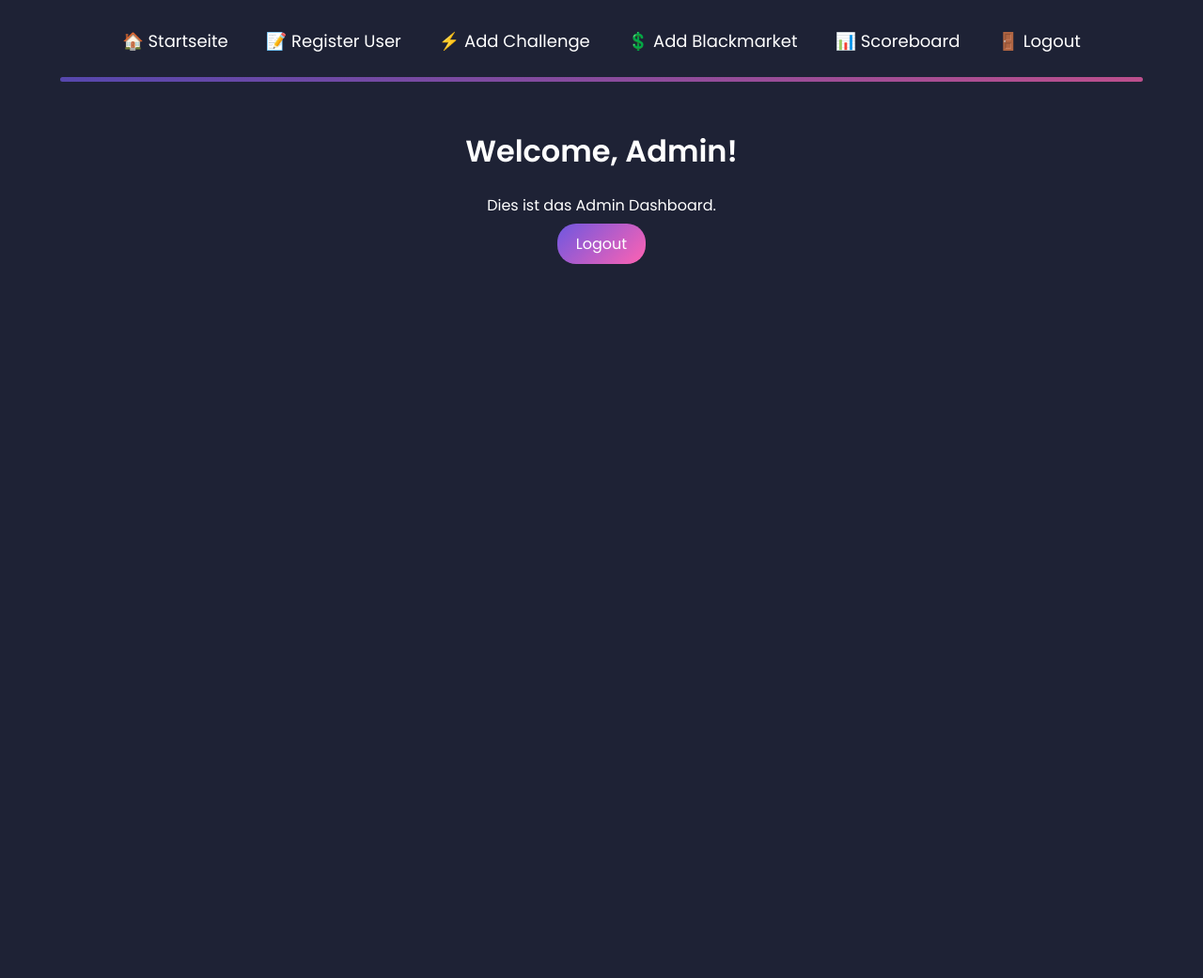
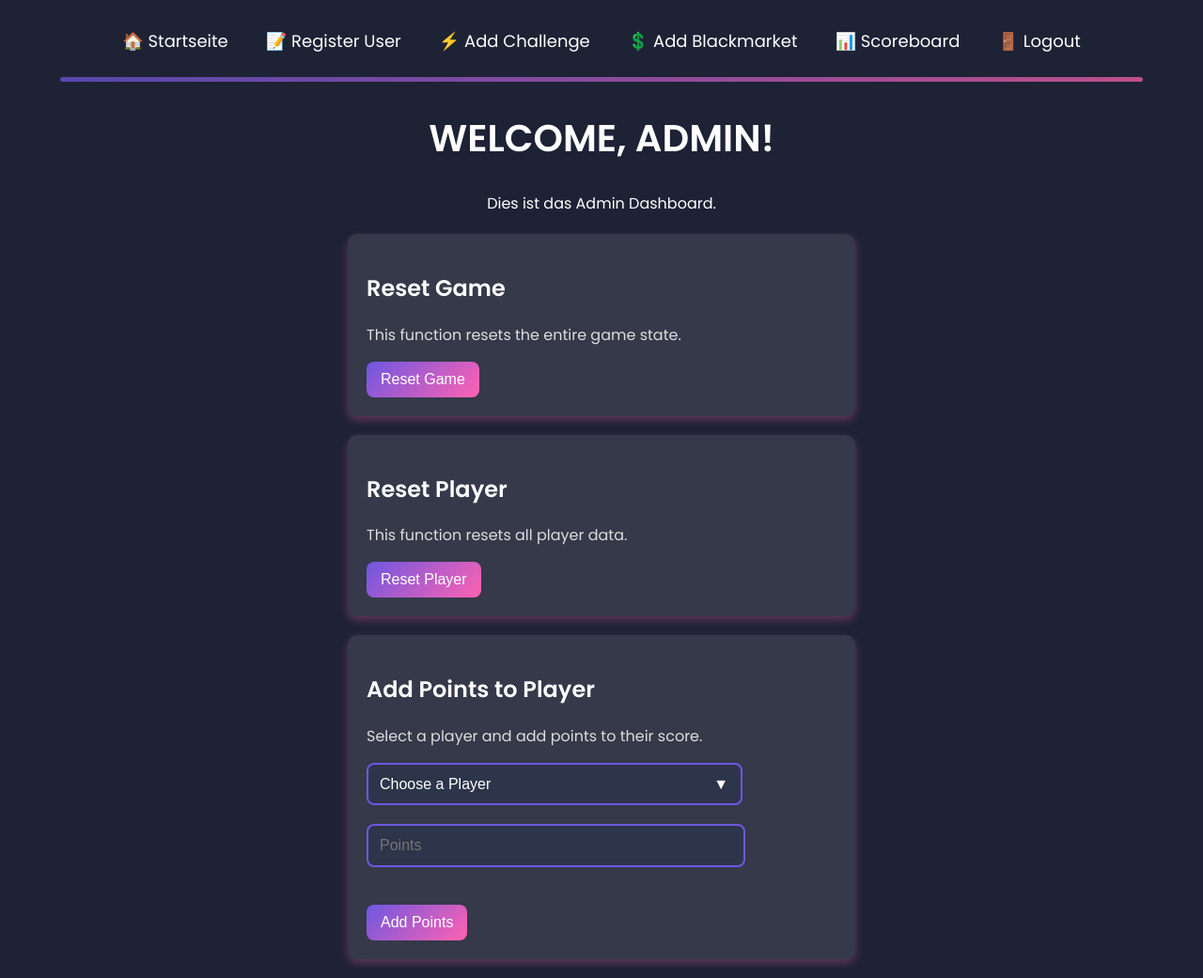
Before and after one commit to Planet-EDKG/lightCTF, a Flask app: page /admin in a window 1280 px wide. Shown: the whole page at 94% size. Before the commit the page ends 281 px from the top, so only its background shows below. Run offline with Flask 3, Linux system fonts and the light colour scheme; the visitor is signed in with stand-in values (Sample User, id 1); data comes from the database, SQL or seed files in the repository.

Commit message:
Added new functions, delete chalenge, add points to player, reset game, reset player

```diff
--- a/routes.py
+++ b/routes.py
@@ -36,7 +36,13 @@ def configure_routes(app):
     @app.route('/admin')
     def admin_dashboard():
         if 'role' in session and session['role'] == 'Admin':
-            return render_template('admin.html')
+
+            conn = sqlite3.connect('users.db')
+            c = conn.cursor()
+            c.execute('SELECT id, username FROM users WHERE role = "Player"')
+            players = c.fetchall()
+
+            return render_template('admin.html', players=players)
         return redirect(url_for('login'))
 
     @app.route('/user')
@@ -145,7 +151,28 @@ def configure_routes(app):
                 flash('Question successfully added!', 'success')
                 return redirect(url_for('add_challenge'))
 
-        return render_template('add_challenge.html')
+        conn = sqlite3.connect('users.db')
+        c = conn.cursor()
+        c.execute('SELECT id, name FROM questions')
+        challenges = c.fetchall()
+        return render_template('add_challenge.html', challenges=challenges)
+
+    @app.route('/delete_challenge', methods=['POST'])
+    def delete_challenge():
+        if 'role' in session and session['role'] == 'Admin':
+            challenge_id = request.form.get('challenge_id')
+
+            if challenge_id:
+                conn = sqlite3.connect('users.db')
+                c = conn.cursor()
+                c.execute('DELETE FROM questions WHERE id = ?', (challenge_id,))
+                conn.commit()
+                conn.close()
+                flash('Deleted Challenge!', 'success')
+            else:
+                flash('Please choose a Challenge', 'error')
+
+        return redirect(url_for('add_challenge'))
 
     @app.route('/scoreboard', methods=['GET'])
     def scoreboard():
@@ -232,7 +259,6 @@ def configure_routes(app):
         if result.startswith("Download available"):
             filename = result.split(": ")[1]
 
-            # Kauf in der Datenbank speichern
             c.execute('INSERT INTO purchased_items (username, item_id) VALUES (?, ?)', (username, item_id))
             conn.commit()
             conn.close()
@@ -242,3 +268,52 @@ def configure_routes(app):
             flash(result, 'danger')
             conn.close()
             return redirect(url_for('blackmarket'))
+
+    @app.route('/reset_game', methods=['POST'])
+    def reset_game():
+        if 'role' in session and session['role'] == 'Admin':
+            conn = sqlite3.connect('users.db')
+            c = conn.cursor()
+
+            c.execute('DELETE FROM answered_questions')
+            c.execute('DELETE FROM correct_answers')
+            c.execute('DELETE FROM purchased_items')
+            c.execute('UPDATE users SET score = 0')
+            c.execute('UPDATE users SET blackmarket_points = 0')
+
+            conn.commit()
+            conn.close()
+
+            flash('Game reset successfully!', 'success')
+        return redirect(url_for('admin_dashboard'))
+
+    @app.route('/reset_players', methods=['POST'])
+    def reset_player():
+        if 'role' in session and session['role'] == 'Admin':
+            username = request.form.get('username')
+            conn = sqlite3.connect('users.db')
+            c = conn.cursor()
+            c.execute('UPDATE users SET score = 0 WHERE role = ?', ('Player',))
+            c.execute('UPDATE users SET blackmarket_points = 0 WHERE role = ?', ('Player',))
+            conn.commit()
+            conn.close()
+
+            flash(f'Reset Players successfully!', 'success')
+        return redirect(url_for('admin_dashboard'))
+
+    @app.route('/add_points', methods=['POST'])
+    def add_points():
+        if 'role' in session and session['role'] == 'Admin':
+            id = request.form.get('username')
+            points = request.form.get('points')
+
+            conn = sqlite3.connect('users.db')
+            c = conn.cursor()
+            c.execute('UPDATE users SET blackmarket_points = blackmarket_points + ? WHERE id = ?', (points, id))
+            c.execute('SELECT username FROM users WHERE id = ?', (id,))
+            username = c.fetchone()[0]
+            conn.commit()
+            conn.close()
+
+            flash(f'Added {points} points to {username} successfully!', 'success')
+        return redirect(url_for('admin_dashboard'))
--- a/templates/admin.html
+++ b/templates/admin.html
@@ -5,7 +5,9 @@
     <meta name="viewport" content="width=device-width, initial-scale=1.0">
     <title>Admin Dashboard</title>
     <link href="https://fonts.googleapis.com/css2?family=Poppins:wght@400;600&display=swap" rel="stylesheet">
+    <link rel="stylesheet" href="{{ url_for('static', filename='style.css') }}">
     <style>
+        /* Grundlegendes Styling */
         body {
             font-family: 'Poppins', sans-serif;
             background-color: #1e2235;
@@ -14,62 +16,133 @@
             margin: 0;
             padding: 0;
         }
+
         h1 {
-            margin-top: 50px;
+            margin-top: 30px;
+            font-size: 2.5rem;
         }
+
         .content {
             margin-top: 20px;
         }
-        a{
-            text-decoration: none;
+
+        .card {
+            background: rgba(255, 255, 255, 0.1);
+            padding: 20px;
+            border-radius: 10px;
+            box-shadow: 0px 4px 10px rgba(255, 98, 178, 0.3);
+            margin: 20px auto;
+            max-width: 500px;
+            text-align: left;
         }
-        .custom-button {
-            background: linear-gradient(135deg, #6e57e0, #ff62b2);
+
+        .card h2 {
             color: white;
-            padding: 10px 20px;
-            border-radius: 20px;
+        }
+
+        .card p {
+            color: #ddd;
+        }
+
+        .card .custom-button {
+            display: block;
+            margin-top: 10px;
+            padding: 10px 15px;
+            background-color: #6e57e0;
+            color: white;
+            border: none;
+            border-radius: 8px;
             font-size: 16px;
             cursor: pointer;
-            transition: background 0.3s ease, transform 0.2s ease;
-        }
-        .logout:hover {
-            transform: scale(1.05);
+            transition: background-color 0.3s;
         }
 
-        nav {
-            margin-top: 20px;
-            display: flex;
-            justify-content: center;
+        .card .custom-button:hover {
+            background-color: #ff62b2;
         }
-        nav ul {
-            list-style-type: none;
-            padding: 0;
-            margin: 0;
-            display: flex;
+
+        .select-container {
+            width: 100%;
+            max-width: 400px;
+            margin-bottom: 20px;
+            position: relative;
         }
-        nav ul li {
-            size: 10px;
+
+        .select-container select {
+            width: 100%;
+            padding: 12px;
+            border: 2px solid #6e57e0;
+            border-radius: 8px;
+            font-size: 16px;
+            background-color: #2d354a;
+            color: white;
+            appearance: none; /* Entfernt Standard-Pfeil */
+            cursor: pointer;
+            outline: none;
+            transition: all 0.3s ease;
+        }
+
+        .select-container::after {
+            content: "▼";
+            position: absolute;
+            top: 48%;
+            right: 15px;
+            transform: translateY(-50%);
+            color: white;
+            font-size: 16px;
+            pointer-events: none;
+        }
+
+        .select-container select:hover,
+        .select-container select:focus {
+            border-color: #ff62b2;
+            background-color: #3a435a;
+            box-shadow: 0 0 10px rgba(255, 98, 178, 0.5);
+        }
+
+        .select-container select option {
+            background-color: #2d354a;
+            color: white;
+            font-size: 16px;
             padding: 10px;
-            margin: 0 10px;
         }
-        nav ul li a {
-            text-decoration: none;
+
+        input[type="text"] {
+            width: 75%;
+            padding: 12px;
+            margin-bottom: 30px;
+            border: 2px solid #6e57e0;
+            border-radius: 8px;
+            font-size: 16px;
+            background-color: #2d354a;
             color: white;
-            font-size: 18px;
+            outline: none;
+            transition: all 0.3s ease;
         }
-        .hr-line {
-            width: 90%;
-            height: 5px;
-            background: linear-gradient(90deg, #6e57e0, #ff62b2);
-            border: none;
-            margin: 15px auto;
-            opacity: 0.7;
-            border-radius: 5px;
+
+        input[type="text"]:hover,
+        input[type="text"]:focus {
+            border-color: #ff62b2;
+            background-color: #3a435a;
+            box-shadow: 0 0 10px rgba(255, 98, 178, 0.5);
         }
 
     </style>
 </head>
 <body>
+
+    {% with messages = get_flashed_messages(with_categories=true) %}
+    {% if messages %}
+        <div class="flash-messages">
+            {% for category, message in messages %}
+                <div class="flash-message {{ category }}">
+                    <span>{{ message }}</span>
+                    <button class="close-btn" onclick="this.parentElement.style.display='none'">✖</button>
+                </div>
+            {% endfor %}
+        </div>
+    {% endif %}
+    {% endwith %}
 
     <nav>
         <ul>
@@ -81,12 +154,46 @@
             <li><a href="/logout">🚪 Logout</a></li>
         </ul>
     </nav>
+
     <hr class="hr-line">
 
     <h1>Welcome, Admin!</h1>
     <div class="content">
         <p>Dies ist das Admin Dashboard.</p>
-        <a href="/logout" class="custom-button">Logout</a>
     </div>
+
+    <div class="card">
+        <h2>Reset Game</h2>
+        <p>This function resets the entire game state.</p>
+        <form method="POST" action="/reset_game">
+            <button type="submit" class="custom-button">Reset Game</button>
+        </form>
+    </div>
+
+    <div class="card">
+        <h2>Reset Player</h2>
+        <p>This function resets all player data.</p>
+        <form method="POST" action="/reset_players">
+            <button type="submit" class="custom-button">Reset Player</button>
+        </form>
+    </div>
+
+    <div class="card">
+        <h2>Add Points to Player</h2>
+        <p>Select a player and add points to their score.</p>
+        <form method="POST" action="/add_points">
+            <div class="select-container">
+                <select name="username" required>
+                    <option value="" disabled selected>Choose a Player</option>
+                    {% for player in players %}
+                        <option value="{{ player[0] }}">{{ player[1] }}</option>
+                    {% endfor %}
+                </select>
+            </div>
+            <input type="text" name="points" placeholder="Points" required>
+            <button type="submit" class="custom-button">Add Points</button>
+        </form>
+    </div>
+
 </body>
 </html>
```
Also changed, not shown: templates/add_challenge.html (+96 -6 lines).
